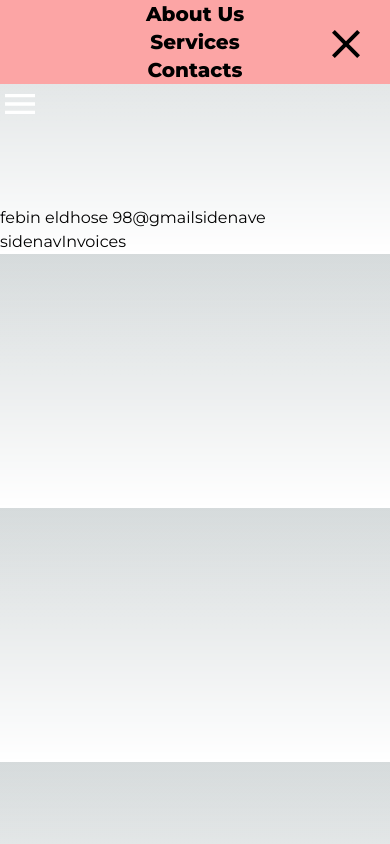
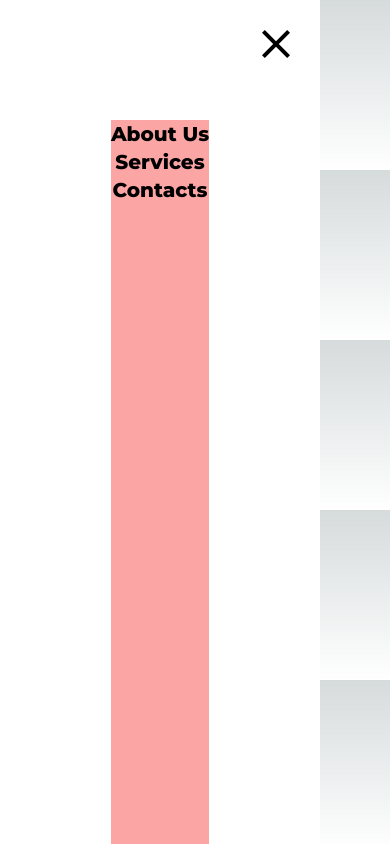
Before and after one commit to devfebineldhose/myporfolio, a Next.js app: page /dashboard/sidenav in a window 390 px wide. Built offline with nearby package versions, Linux system fonts and the light colour scheme.

Commit message:
build 1.0.1

```diff
--- a/src/app/sidenav/page.jsx
+++ b/src/app/sidenav/page.jsx
@@ -4,7 +4,6 @@ import Link from "next/link";
 import { usePathname } from "next/navigation";
 import { Sidebar } from "./sidebar";
 import { useState } from "react";
-import clsx from "clsx";
 import Image from "next/image";
 export default function Navbar() {
   const pathname = usePathname();
--- a/src/app/sidenav/sidebar.jsx
+++ b/src/app/sidenav/sidebar.jsx
@@ -1,16 +1,16 @@
-// import clsx from "clsx";
+import clsx from "clsx";
 import Link from "next/link";
 
 function Sidebar({ isOpen, toggle }) {
   return (
     <div
-    // className={`sidebar-container  h-full overflow-hidden justify-center bg-white grid pt-[120px] left-0 z-10 sm:invisible ${clsx(
-    //   {
-    //     "transition-all duration-500 h-screen fixed z-10 ": true,
-    //     "-left-80 w-80": !isOpen,
-    //     "left-0 w-80": isOpen,
-    //   }
-    // )}`}
+      className={`sidebar-container  h-full overflow-hidden justify-center bg-white grid pt-[120px] left-0 z-10 sm:invisible ${clsx(
+        {
+          "transition-all duration-500 h-screen fixed z-10 ": true,
+          "-left-80 w-80": !isOpen,
+          "left-0 w-80": isOpen,
+        }
+      )}`}
     >
       <button className="absolute right-0 p-5" onClick={toggle}>
         {/* Close icon */}
```
